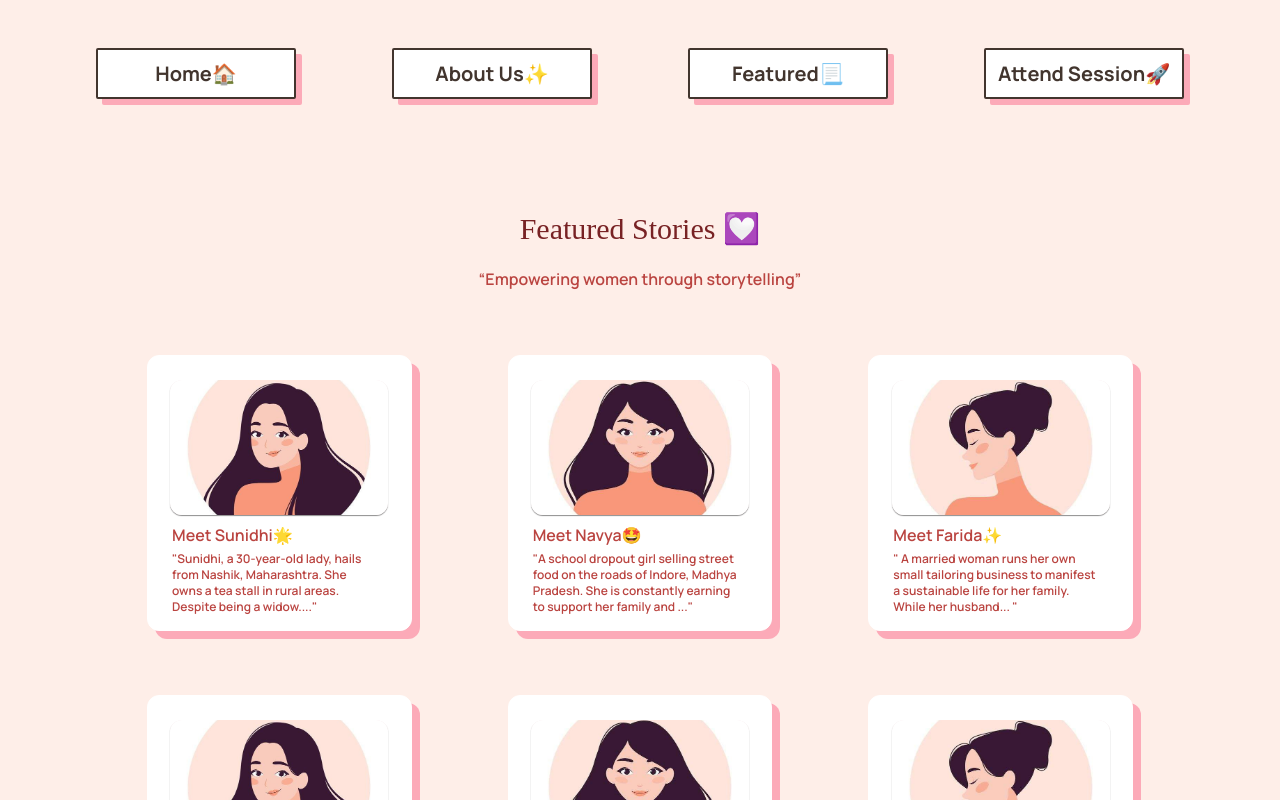
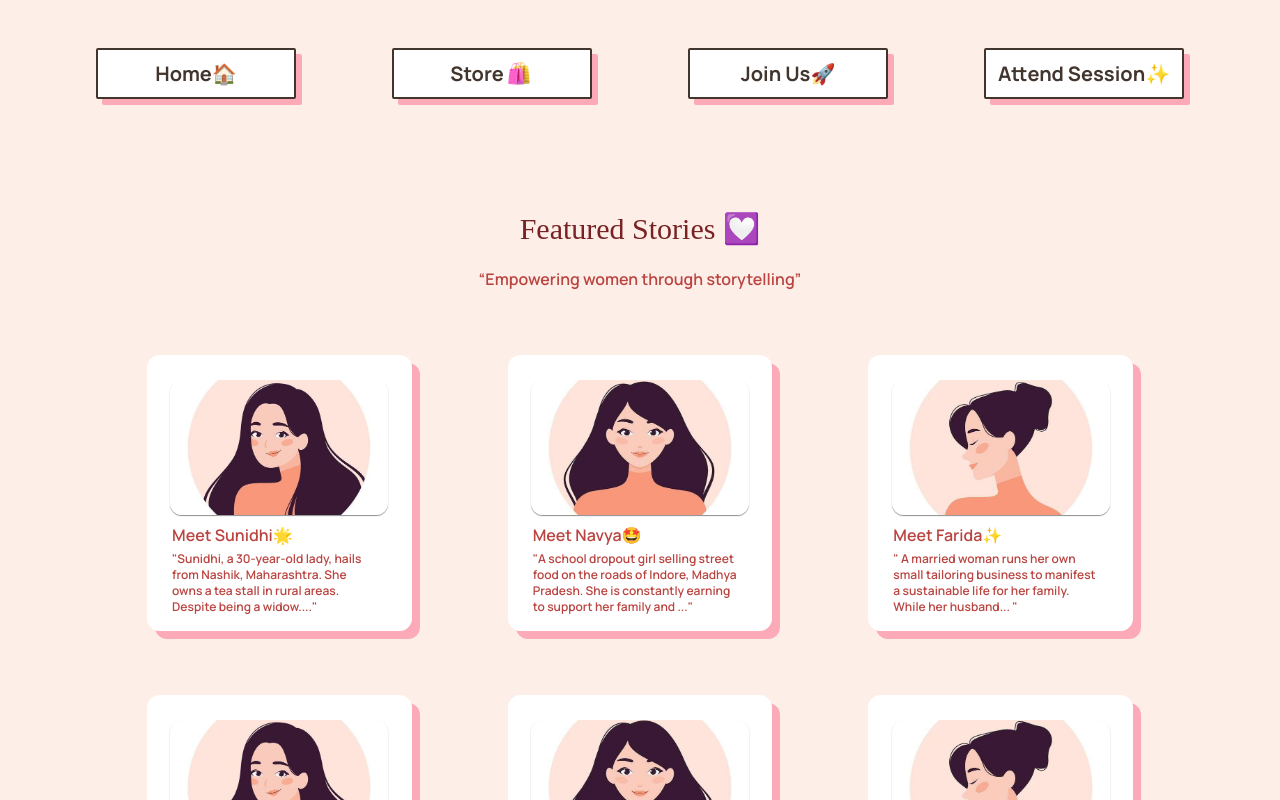
Before and after one commit to Nishantjain10/streeVendors, a React (Create React App) app: page /featured in a window 1280 px wide. Shown: the top 800 px of the page. Built offline with nearby package versions, Linux system fonts and the light colour scheme; a web font is replaced by a local one.

Commit message:
added images

```diff
--- a/src/components/Addstore.jsx
+++ b/src/components/Addstore.jsx
@@ -1,5 +1,4 @@
 import React from 'react';
-import ReactDOM from 'react-dom';
 import Modal from 'react-modal';
 import Input from './Input';
 import stores from '../backend/stores';
@@ -77,15 +76,14 @@ function AddStore() {
         style={customStyles}
         contentLabel="Modal"
       >
+        <div className='flex flex-row justify-between px-2 my-2'>
         <h2 ref={(_subtitle) => (subtitle = _subtitle)}>Add Store</h2>
         <button onClick={closeModal}>❌</button>
+        </div>
         <div>Store Name:</div>
-        <div className="profile-name-input-wrapper w-fit mx-auto pt-8 pl-6">
-
-        </div>
         <form onSubmit={handleSubmit}>
             <Input
-              className = "profile-name-input-wrapper w-fit mx-auto pt-8 pl-6"
+              className ="profile-name-input-wrapper px-4 mx-auto outline-[#BA4440] placeholder-[#BA4440] placeholder:font-medium placeholder:font-manrope placeholder:text-sm "
               name="title"
               type="text"
               // value={}
--- a/src/components/Input.jsx
+++ b/src/components/Input.jsx
@@ -8,6 +8,7 @@ function Input(props){
               value={props.value}
               onChange={props.handleInput}
               placeholder={props.placeholder}
+              className="profile-name-input-wrapper px-4 mx-auto mt-4 outline-[#BA4440] placeholder-[#BA4440] placeholder:font-medium placeholder:font-manrope placeholder:text-sm "
             />
     );
 }
--- a/src/components/issues.jsx
+++ b/src/components/issues.jsx
@@ -7,30 +7,30 @@ function Issues() {
          “The unrecognizable worth of our Women Street vendors, <br/> Women street vendors are undoubtedly one of the most valuable aspects of our city's streets.”</div>
         <div className="content-wrapper flex flex-row justify-center">
           <div className="cards-wrapper transition-all bg-white mt-24 mx-12">
-            <div className="banner-wrapper bg-[#FFF1F3] mx-auto mt-6"></div>
+            <div className="banner-wrapper bg-[#FFF1F3] mx-auto mt-6"><img className="card-img" src="https://cdn.discordapp.com/attachments/1046322779877822475/1061571933923180635/19dfb62ca09eed3aba06a02e4dbb82b6.jpg" alt="" /></div>
             {/* <div className="card-title-wrapper ml-6 mt-5 text-md  font-semibold font-manrope text-[#BA4440] text-left">Local Sales Department💸</div> */}
             <div className="card-description-wrapper ml-6 mt-4 w-[205px] h-[50px] text-xs font-semibold font-manrope text-[#BA4440] text-left">"Since the lockdown, nearly 40% of street vendors are women and 30% are sole-earning members of their families."</div>
           </div>
           <div className="cards-wrapper transition-all bg-white mt-24 mx-12">
-            <div className="banner-wrapper bg-[#FFF1F3] mx-auto mt-6"></div>
+            <div className="banner-wrapper bg-[#FFF1F3] mx-auto mt-6"><img className="card-img" src="https://cdn.discordapp.com/attachments/1046322779877822475/1061571933923180635/19dfb62ca09eed3aba06a02e4dbb82b6.jpg" alt="" /></div>
             <div className="card-description-wrapper ml-6 mt-4 w-[205px] h-[50px] text-xs font-semibold font-manrope text-[#BA4440] text-left">"Many are putting up their street food stalls, tea stalls, etc. But what keeps them below the limelight?"</div>
           </div>
           <div className="cards-wrapper transition-all bg-white mt-24 mx-12">
-            <div className="banner-wrapper bg-[#FFF1F3] mx-auto mt-6"></div>
+            <div className="banner-wrapper bg-[#FFF1F3] mx-auto mt-6"><img className="card-img" src="https://cdn.discordapp.com/attachments/1046322779877822475/1061571933923180635/19dfb62ca09eed3aba06a02e4dbb82b6.jpg" alt="" /></div>
             <div className="card-description-wrapper ml-6 mt-4 w-[205px] h-[50px] text-xs font-semibold font-manrope text-[#BA4440] text-left">"Many of these women workers are doing these activities primarily, because of their situation to earn money and growth of their economic status."</div>
           </div>
         </div>
         <div className="content-wrapper flex flex-row justify-center">
           <div className="cards-wrapper transition-all bg-white mt-24 mx-12">
-            <div className="banner-wrapper bg-[#FFF1F3] mx-auto mt-6"></div>
+            <div className="banner-wrapper bg-[#FFF1F3] mx-auto mt-6"><img className="card-img" src="https://cdn.discordapp.com/attachments/1046322779877822475/1061571933923180635/19dfb62ca09eed3aba06a02e4dbb82b6.jpg" alt="" /></div>
             <div className="card-description-wrapper ml-6 mt-4 w-[205px] h-[50px] text-xs font-semibold font-manrope text-[#BA4440] text-left">"Women hold up half the sky. They can do anything to set up their worth in front of society. We need to empower them."</div>
           </div>
           <div className="cards-wrapper transition-all bg-white mt-24 mx-12">
-            <div className="banner-wrapper bg-[#FFF1F3] mx-auto mt-6"></div>
+            <div className="banner-wrapper bg-[#FFF1F3] mx-auto mt-6"><img className="card-img" src="https://cdn.discordapp.com/attachments/1046322779877822475/1061571933923180635/19dfb62ca09eed3aba06a02e4dbb82b6.jpg" alt="" /></div>
             <div className="card-description-wrapper ml-6 mt-4 w-[205px] h-[50px] text-xs font-semibold font-manrope text-[#BA4440] text-left">"Moreover, This informal sector is under the table due to the norms of formal economic sectors like enterprises."</div>
           </div>
           <div className="cards-wrapper transition-all bg-white mt-24 mx-12">
-            <div className="banner-wrapper bg-[#FFF1F3] mx-auto mt-6"></div>
+            <div className="banner-wrapper bg-[#FFF1F3] mx-auto mt-6"><img className="card-img" src="https://cdn.discordapp.com/attachments/1046322779877822475/1061571933923180635/19dfb62ca09eed3aba06a02e4dbb82b6.jpg" alt="" /></div>
             <div className="card-description-wrapper ml-6 mt-4  w-[205px] h-[50px] text-xs font-semibold font-manrope text-[#BA4440] text-left">"This woman works in every weather condition but does not get enough support from commoners like us. They have their own stories."</div>
           </div>
         </div>
--- a/src/pages/featured.jsx
+++ b/src/pages/featured.jsx
@@ -4,7 +4,7 @@ import Sunidhi from "../assets/sunidhi.jpg"
 import Navya from "../assets/navya.jpg"
 import Farida from "../assets/farida.jpg"
 import { Link } from "react-router-dom";
-
+import shoppingBag from "../assets/shopping-bag.svg"
 
 function Featured() {
   return (
@@ -16,14 +16,18 @@ function Featured() {
             <button className="button-wrapper py-2 bg-white px-3 text-black border-2 rounded-sm border-slate-500 border-solid hover:bg-slate-50  hover:text-green-900 transition-all">Home🏠</button>
           </Link>
             </li>
-          <li className="list-items mx-12"><button className="button-wrapper py-2 px-3 rounded-sm bg-white hover:bg-slate-50 transition-all"><a className="" href="#issues">About Us✨</a></button></li>
           <li className="list-items mx-12">
-          <Link className="" to={"/Featured"}>
-            <button className="button-wrapper py-2 px-3 rounded-sm bg-white hover:bg-slate-50 transition-all">Featured📃</button>
+          <Link className="" to={"/Store"}>
+            <button className="button-wrapper py-2 px-3 rounded-sm bg-white hover:bg-slate-50 inline-flex transition-all">Store<img src={shoppingBag} className = "w-[30px] px-1" alt="" /></button>
           </Link>
           </li>
           <li className="list-items mx-12">
-            <button className="button-wrapper py-2 px-2 rounded-sm bg-white hover:bg-slate-50 transition-all">Attend Session🚀</button>
+          <Link className="" to={"/Signup"}>
+            <button className="button-wrapper py-2 px-3 rounded-sm bg-white hover:bg-slate-50 transition-all">Join Us🚀</button>
+            </Link>
+            </li>
+          <li className="list-items mx-12">
+            <button className="button-wrapper py-2 px-2 rounded-sm bg-white hover:bg-slate-50 transition-all">Attend Session✨</button>
             </li>
         </ul>
         </div>
--- a/src/pages/store.jsx
+++ b/src/pages/store.jsx
@@ -5,7 +5,7 @@ import '../components/styles.css'
 import Footer from "../components/footer";
 import AddStore from "../components/Addstore";
 import stores from "../backend/stores";
-import ListItem from "../components/listItem";
+import StoreCard from '../components/StoreCard'
 
 
 function Store() {
@@ -173,7 +173,7 @@ function Store() {
 
             {/* <ul>
       {stores.map((temp) =>
-        <ListItem key={temp.id} />
+        <StoreCard key={temp.id} />
       )}
     </ul> */}
 
```
Also changed, not shown: src/components/listItem.jsx (deleted), src/pages/addstories.jsx (deleted).
